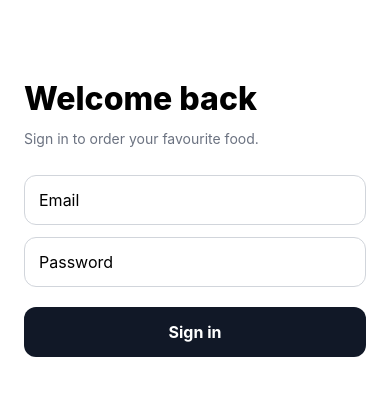
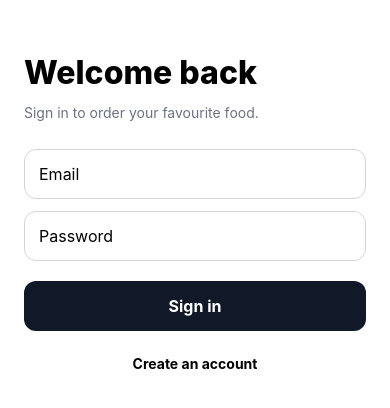
Before and after one commit to izzuh/food-ordering-app, a React Native app in the folder mobile/: screen / in a window 390 px wide. Shown: the part 204-612 px from the top of the page. Built offline with nearby package versions, Linux system fonts and the light colour scheme; no server answers; what @stripe/stripe-react-native would draw is missing.

Commit message:
Improve login flow and expose registration

```diff
--- a/mobile/src/screens/auth/LoginScreen.tsx
+++ b/mobile/src/screens/auth/LoginScreen.tsx
@@ -2,9 +2,55 @@ import React, { useState } from 'react';
 import { ActivityIndicator, Pressable, StyleSheet, Text, TextInput, View } from 'react-native';
 import { login } from '../../services/auth.service';
 import type { User } from '../../types/auth';
-export default function LoginScreen({ onAuthenticated }: { onAuthenticated: (token: string, user: User) => void }) {
-  const [email, setEmail] = useState(''); const [password, setPassword] = useState(''); const [loading, setLoading] = useState(false); const [error, setError] = useState<string | null>(null);
-  async function submit() { setError(null); setLoading(true); try { const result = await login({ email: email.trim(), password }); onAuthenticated(result.tokens.accessToken, result.user); } catch { setError('Unable to sign in. Check your email and password.'); } finally { setLoading(false); } }
-  return <View style={styles.container}><Text style={styles.title}>Welcome back</Text><Text style={styles.subtitle}>Sign in to order your favourite food.</Text><TextInput autoCapitalize="none" keyboardType="email-address" placeholder="Email" value={email} onChangeText={setEmail} style={styles.input} /><TextInput secureTextEntry placeholder="Password" value={password} onChangeText={setPassword} style={styles.input} />{error && <Text style={styles.error}>{error}</Text>}<Pressable disabled={loading} onPress={submit} style={styles.button}>{loading ? <ActivityIndicator color="#fff" /> : <Text style={styles.buttonText}>Sign in</Text>}</Pressable></View>;
+
+export default function LoginScreen({
+  onAuthenticated,
+  onRegister,
+}: {
+  onAuthenticated: (accessToken: string, refreshToken: string, user: User) => void;
+  onRegister: () => void;
+}) {
+  const [email, setEmail] = useState('');
+  const [password, setPassword] = useState('');
+  const [loading, setLoading] = useState(false);
+  const [error, setError] = useState<string | null>(null);
+
+  async function submit() {
+    setError(null);
+    if (!email.trim() || !password) {
+      setError('Enter your email and password.');
+      return;
+    }
+    setLoading(true);
+    try {
+      const result = await login({ email: email.trim().toLowerCase(), password });
+      onAuthenticated(result.tokens.accessToken, result.tokens.refreshToken, result.user);
+    } catch {
+      setError('Unable to sign in. Check your email and password.');
+    } finally {
+      setLoading(false);
+    }
+  }
+
+  return <View style={styles.container}>
+    <Text style={styles.title}>Welcome back</Text>
+    <Text style={styles.subtitle}>Sign in to order your favourite food.</Text>
+    <TextInput autoCapitalize="none" keyboardType="email-address" placeholder="Email" value={email} onChangeText={setEmail} style={styles.input} />
+    <TextInput secureTextEntry placeholder="Password" value={password} onChangeText={setPassword} style={styles.input} />
+    {error && <Text style={styles.error}>{error}</Text>}
+    <Pressable disabled={loading} onPress={submit} style={styles.button}>{loading ? <ActivityIndicator color="#fff" /> : <Text style={styles.buttonText}>Sign in</Text>}</Pressable>
+    <Pressable onPress={onRegister} style={styles.linkButton}><Text style={styles.link}>Create an account</Text></Pressable>
+  </View>;
 }
-const styles = StyleSheet.create({ container: { flex: 1, justifyContent: 'center', padding: 24, gap: 12 }, title: { fontSize: 32, fontWeight: '800' }, subtitle: { color: '#6b7280', marginBottom: 16 }, input: { borderWidth: 1, borderColor: '#d1d5db', borderRadius: 12, padding: 14, fontSize: 16 }, error: { color: '#b91c1c' }, button: { marginTop: 8, padding: 15, borderRadius: 12, backgroundColor: '#111827', alignItems: 'center' }, buttonText: { color: '#fff', fontWeight: '700', fontSize: 16 } });
+
+const styles = StyleSheet.create({
+  container: { flex: 1, justifyContent: 'center', padding: 24, gap: 12 },
+  title: { fontSize: 32, fontWeight: '800' },
+  subtitle: { color: '#6b7280', marginBottom: 16 },
+  input: { borderWidth: 1, borderColor: '#d1d5db', borderRadius: 12, padding: 14, fontSize: 16 },
+  error: { color: '#b91c1c' },
+  button: { marginTop: 8, padding: 15, borderRadius: 12, backgroundColor: '#111827', alignItems: 'center' },
+  buttonText: { color: '#fff', fontWeight: '700', fontSize: 16 },
+  linkButton: { alignItems: 'center', padding: 12 },
+  link: { fontWeight: '700' },
+});
```
